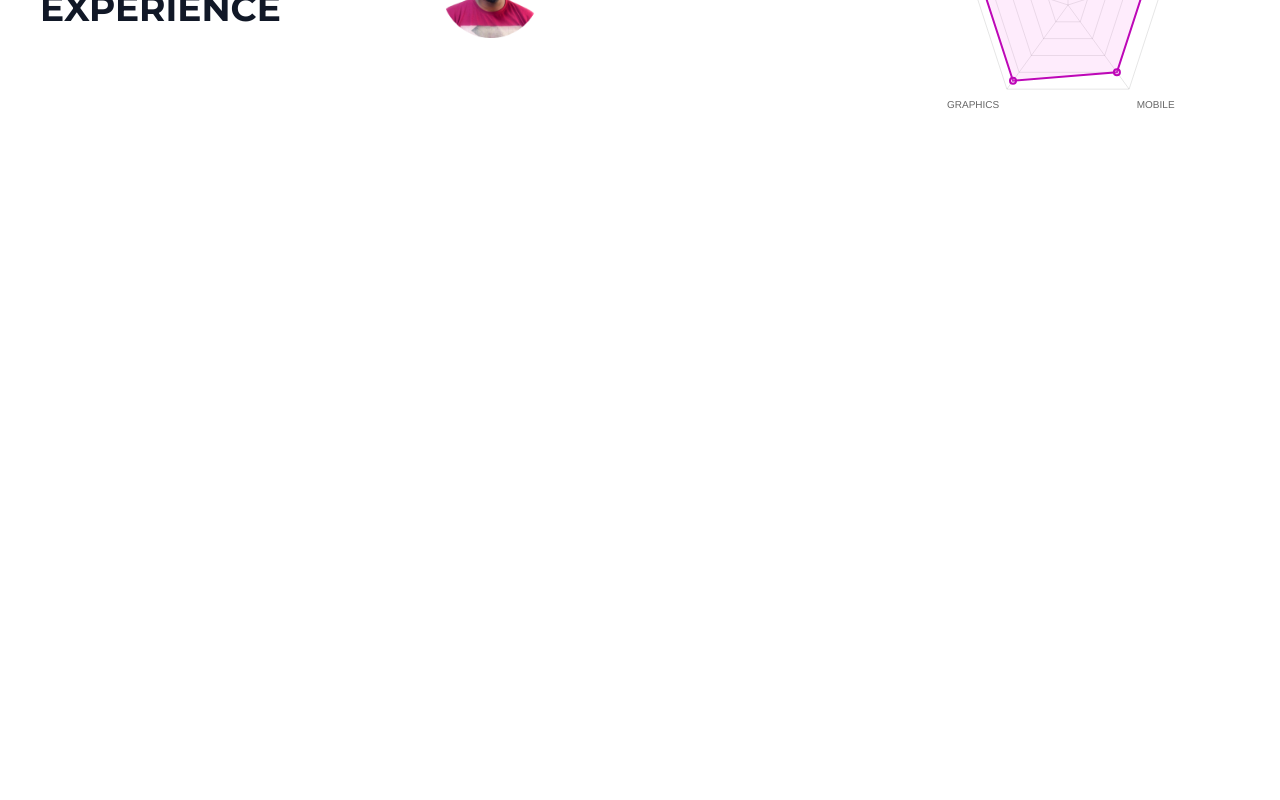
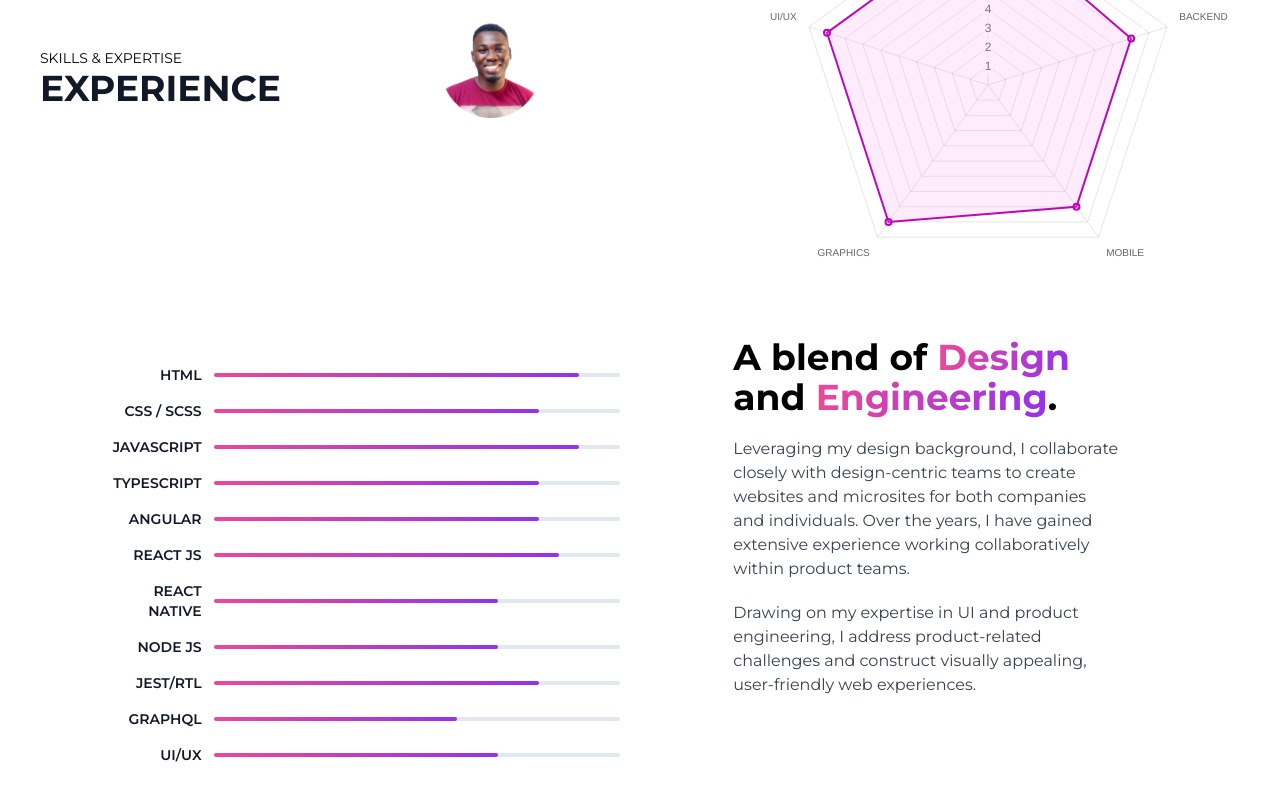
Before and after one commit to Aagbator/my-website, a Next.js app: page / in a window 1280 px wide. Shown: the part 992-1792 px from the top of the page. Before the commit the page ends 1229 px from the top, so only its background shows below. Built offline with nearby package versions, Linux system fonts and the light colour scheme; some icons are missing.

Commit message:
feat: added skill ratings

```diff
--- /dev/null
+++ b/src/app/components/rating-bar.tsx
@@ -0,0 +1,25 @@
+"use client";
+
+export type IRating = {
+  title: string;
+  percent: number;
+};
+
+export const RatingBar = ({ percent, title }: IRating) => {
+  // Use the percent value directly without extra square brackets
+  if (percent < 0 || percent > 100) return;
+
+  return (
+    <div className="flex flex-row items-center sm:px-5 py-2">
+      <span className="text-right w-3/12 text-gray-900 font-semibold mr-3 uppercase text-xs sm:text-sm">
+        {title}
+      </span>
+      <div className="w-9/12 relative h-1 bg-slate-200 w-full rounded-full">
+        <div
+          style={{ width: percent + "%" }}
+          className="absolute bg-gradient-to-r from-pink-500 to-purple-600 h-1 rounded-full"
+        ></div>
+      </div>
+    </div>
+  );
+};
--- a/src/app/components/skills.tsx
+++ b/src/app/components/skills.tsx
@@ -11,6 +11,7 @@ import {
   Legend,
 } from "chart.js";
 import { Radar } from "react-chartjs-2";
+import { IRating, RatingBar } from "./rating-bar";
 
 ChartJS.register(
   RadialLinearScale,
@@ -41,21 +42,6 @@ const data = {
 };
 
 const chartOptions = {
-  // scales: {
-  //   xAxes: [
-  //     {
-  //       ticks: {
-  //         display: false,
-  //       },
-  //     },
-  //   ],
-  //   x: {
-  //     display: false,
-  //   },
-  //   ticks: {
-  //     display: false, //this will remove only the label
-  //   },
-  // },
   plugins: {
     legend: {
       display: false, // This hides all text in the legend and also the labels.
@@ -102,6 +88,20 @@ const IconList = () => {
   );
 };
 
+const ratings: IRating[] = [
+  { title: "html", percent: 90 },
+  { title: "css / Scss", percent: 80 },
+  { title: "javascript", percent: 90 },
+  { title: "typescript", percent: 80 },
+  { title: "angular", percent: 80 },
+  { title: "react js", percent: 85 },
+  { title: "react native", percent: 70 },
+  { title: "node js", percent: 70 },
+  { title: "Jest/RTL", percent: 80 },
+  { title: "GRAPHQL", percent: 60 },
+  { title: "UI/UX", percent: 70 },
+];
+
 export const Skills = () => {
   return (
     <section className="py-20 px-5 sm:px-10">
@@ -111,7 +111,7 @@ export const Skills = () => {
           <h2 className="font-bold">Experience</h2>
         </div>
         <div className="flex sm:space-between w-full items-center">
-          <div className="sm:pl-40 w-4/12 sm:w-8/12">
+          <div className="sm:pl-40 w-4/12 sm:w-6/12">
             <div>
               <Image
                 src="/profile-img.png"
@@ -124,23 +124,35 @@ export const Skills = () => {
               </div>
             </div>
           </div>
-          <div className=" w-8/12 sm:w-4/12">
+          <div className=" w-8/12 sm:w-6/12">
             <Radar data={data} options={chartOptions} />
           </div>
         </div>
       </header>
-      {/* <section className="flex flex-col sm:flex-row justify-between align-top items-start w-full py-5 px-5 sm:px-10">
-        <div className="flex flex-col mt-20">
-          <h1 className="flex flex-col text-gray-900 uppercase font-bold text-6xl md:text-7xl lg:text-8xl">
-            <span>Agbator</span>
-            <span>Anthony</span>
-          </h1>
-          <h4 className="text-gray-900 font-medium uppercase text-2xl md:text-2xl lg:text-4xl mt-5">
-            Full-Stack Developer <br />& Product Designer.
-          </h4>
+      <section className="flex flex-col sm:flex-row justify-between align-top items-start w-full sm:py-5 sm:px-10">
+        <div className="flex flex-col mt-5 sm:w-6/12 w-full">
+          {ratings.map(({ title, percent }, i) => (
+            <RatingBar title={title} percent={percent} />
+          ))}
         </div>
-        <div className="lg:flex lg:pr-20 flex-col items-start text-black hero-bg hidden"></div>
-      </section> */}
+        <div className="lg:flex lg:pr-20 flex-col items-start text-black sm:w-5/12 ">
+          <h2 className="font-bold text-2xl mt-10 sm:mt-0 md:text-3xl lg:text-4xl mb-5">
+            A blend of <span className="gradient-text">Design</span> and{" "}
+            <span className="gradient-text">Engineering</span>.
+          </h2>
+          <p className="text-gray-700">
+            Leveraging my design background, I collaborate closely with
+            design-centric teams to create websites and microsites for both
+            companies and individuals. Over the years, I have gained extensive
+            experience working collaboratively within product teams.
+          </p>
+          <p className="mt-5 text-gray-700">
+            Drawing on my expertise in UI and product engineering, I address
+            product-related challenges and construct visually appealing,
+            user-friendly web experiences.
+          </p>
+        </div>
+      </section>
 
       {/* <div className="flex justify-between align-top items-start w-full lg:w-1/2 py-5 px-5 sm:px-10">
         <p className="text-gray-800">
--- a/src/app/globals.css
+++ b/src/app/globals.css
@@ -56,3 +56,7 @@ body {
 .isMobile {
   @apply sm:hidden;
 }
+
+.gradient-text {
+  @apply bg-gradient-to-r from-pink-500 to-purple-600 text-transparent bg-clip-text
+}
```
